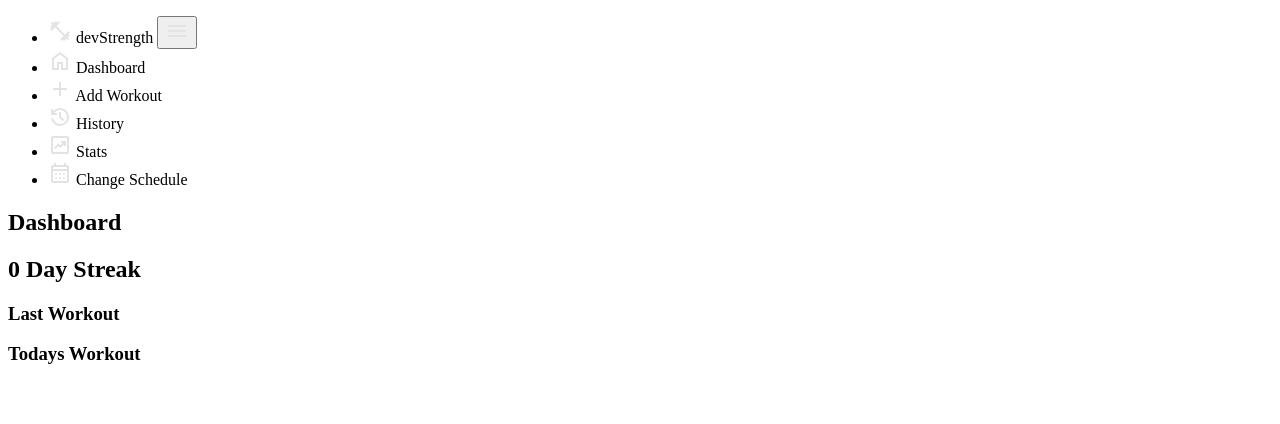
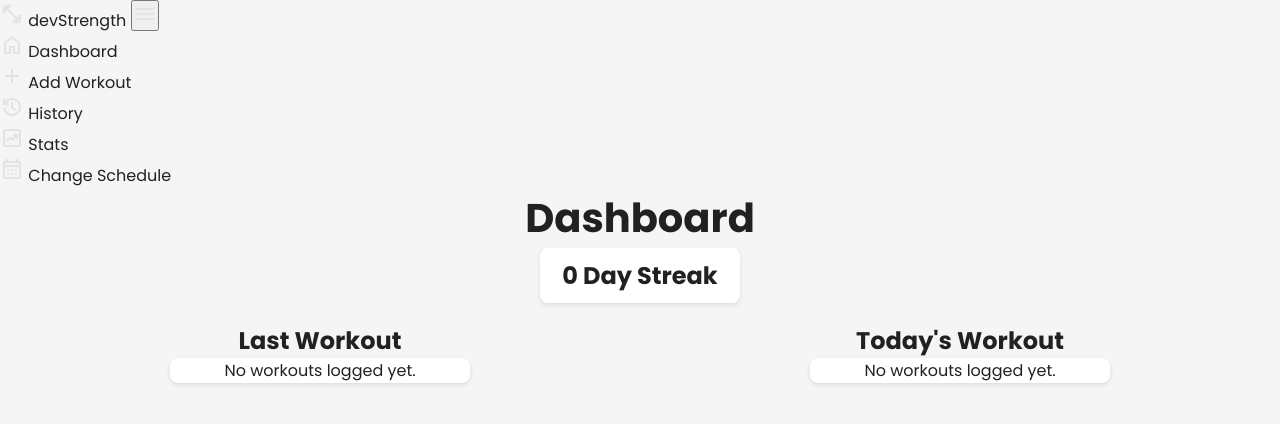
Before and after one commit to CamrynOS/devStrength, a plain HTML site: page index.html in a window 1280 px wide. Drawn offline with Linux system fonts and the light colour scheme.

Commit message:
added basic styling to the dashboard page

```diff
--- a/index.html
+++ b/index.html
@@ -34,17 +34,25 @@
                     <span>Change Schedule</span>
                 </li>
             </ul>
+        </nav>
+        <main>
             <div id="dashboard" class="page">
                 <h1 class="page-title">Dashboard</h1>
-            <div id="streak-container">
+                <div id="streak-container" class="card-shadow-radius">
                     <h2>0 Day Streak</h2> <!-- Placeholder for dynamic streak count -->
                 </div>
                 <div id="widgets-container">
-                <div class="widget">
-                    <h3>Last Workout</h3>
+                    <div>
+                        <h2 class="widget-header">Last Workout</h2>
+                        <div class="widget card-shadow-radius">
+                            <p>No workouts logged yet.</p> <!-- Placeholder for last workout details -->
                         </div>
-                <div class="widget">
-                    <h3>Todays Workout</h3>
+                    </div>
+                    <div>
+                        <h2 class="widget-header">Today's Workout</h2>
+                        <div class="widget card-shadow-radius">
+                            <p>No workouts logged yet.</p> <!-- Placeholder for todays workout details -->
+                        </div>
                     </div>
                 </div>
             </div>
@@ -53,5 +61,6 @@
             <div id="stats" class="page" style="display: none;"></div>
             <div id="changeSchedule" class="page" style="display: none;"></div>
             <script src="script.js"></script>
+        </main>
     </body>
 </html>
--- a/styles.css
+++ b/styles.css
@@ -0,0 +1,59 @@
+@import url('https://fonts.googleapis.com/css2?family=Poppins:ital,wght@0,100;0,200;0,300;0,400;0,500;0,600;0,700;0,800;0,900;1,100;1,200;1,300;1,400;1,500;1,600;1,700;1,800;1,900&display=swap');
+
+:root {
+    --primary-clr: #4caf50;
+    --secondary-clr: #81c784;
+    --background-clr: #f5f5f5;
+    --text-clr: #212121;
+    --card-background-clr: #ffffff;
+}
+
+* {
+    box-sizing: border-box;
+    margin: 0;
+    padding: 0;
+}
+html {
+    font-family: 'Poppins', sans-serif;
+}
+
+body {
+    min-height: 100vh;
+    min-height: 100dvh;
+    background-color: var(--background-clr);
+    color: var(--text-clr);
+}
+
+main {
+    text-align: center;
+}
+
+.page-title {
+    font-size: 2.5rem;
+}
+
+#streak-container {
+    width: 200px;
+    margin: 0 auto;
+    background-color: var(--card-background-clr);
+    padding: 10px 20px;
+}
+
+#widgets-container {
+    width: 100vw;
+    margin: 20px auto;
+    display: flex;
+    justify-content: space-around;
+}
+
+.widget {
+    width: 300px;
+    margin: 0 20px;
+    background-color: var(--card-background-clr);
+}
+
+
+.card-shadow-radius {
+    border-radius: 8px;
+    box-shadow: 0 2px 4px rgba(0, 0, 0, 0.1);
+}
```
Lines whose indentation alone changed are shown as unchanged.
